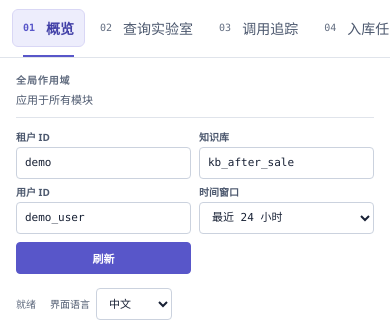
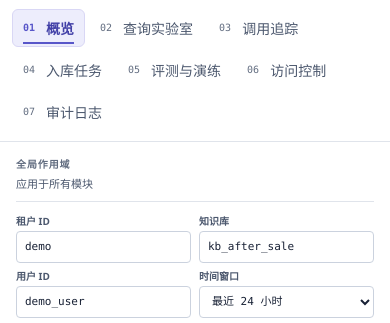
Before and after one commit to dengyouming163/rag-knowledge-base, a plain HTML site: page app/static/index.html in a window 390 px wide. Shown: the part 52-375 px from the top of the page. Drawn offline with Linux system fonts and the light colour scheme; files that its build step writes are made by us from their sources; files whose address does not match are found by name.

Commit message:
fix(ui): wrap narrow-screen nav so every module label stays visible

```diff
--- a/app/static/css/workbench.css
+++ b/app/static/css/workbench.css
@@ -1587,7 +1587,6 @@ select {
 
   .wb-nav {
     padding: 0 12px 10px;
-    overflow-x: auto;
   }
 
   .wb-nav-label,
@@ -1597,8 +1596,8 @@ select {
 
   .wb-nav-list {
     flex-direction: row;
+    flex-wrap: wrap;
     gap: 4px;
-    width: max-content;
   }
 
   .wb-nav-link {
@@ -1610,7 +1609,7 @@ select {
   .wb-nav-link.is-active::before {
     top: auto;
     right: 10px;
-    bottom: -11px;
+    bottom: 2px;
     left: 10px;
     width: auto;
     height: 2px;
```
Also changed, not shown: 1 other file.
